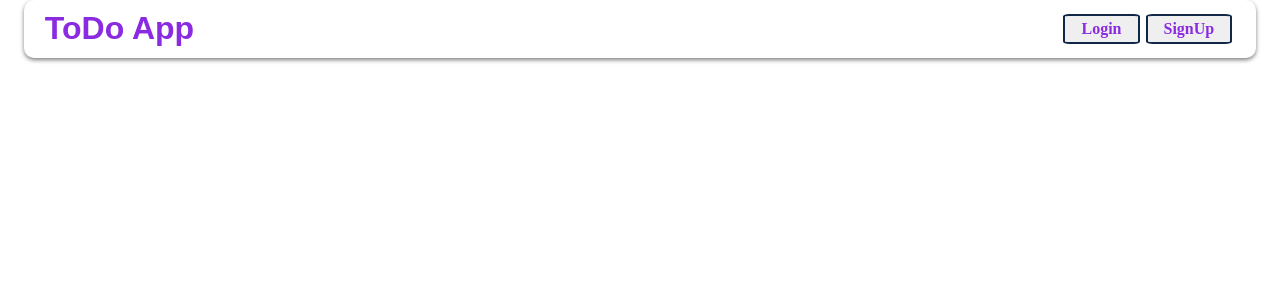
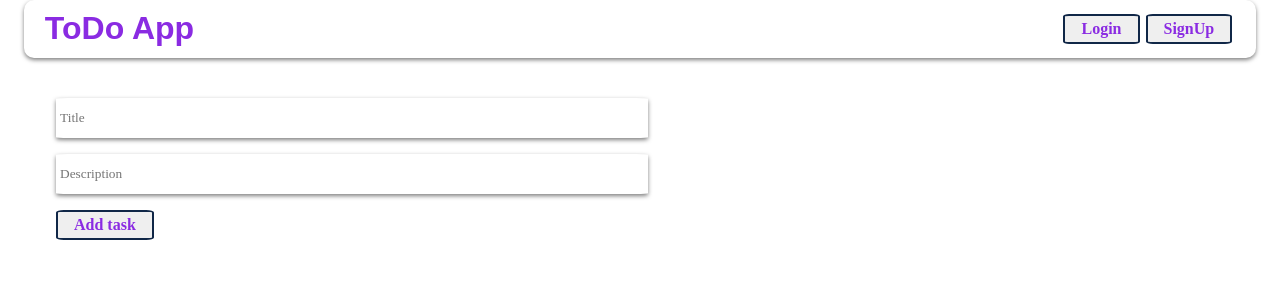
Before and after one commit to mahi25soni/NewToDo-frontend, a React (Vite) app: page / in a window 1280 px wide. Shown: the top 300 px of the page. Built offline with nearby package versions, Linux system fonts and the light colour scheme.

Commit message:
Add task frontend done

```diff
--- a/src/App.jsx
+++ b/src/App.jsx
@@ -4,15 +4,16 @@ import './App.css'
 import Navbar from './components/Navbar/Navbar'
 import Signup from './components/Auth/Signup'
 import Login from './components/Auth/Login'
+import Home from './components/Home/Home'
 
 function App() {
-
   return (
     <BrowserRouter>
     <Navbar></Navbar>
     <Routes>
       <Route path='/signup' element={<Signup />} />
-        <Route path='/login' element={<Login />} />
+      <Route path='/login' element={<Login />} />
+      <Route path='/' element={<Home></Home>}></Route>
 
     </Routes>
     </BrowserRouter>
--- /dev/null
+++ b/src/components/Home/Home.css
@@ -0,0 +1,27 @@
+.addTask {
+    display: flex;
+    flex-direction: column;
+    align-items: start;
+    padding: 2rem;
+}
+
+.addTask * {
+    margin: 0.5rem 0;
+}
+
+input {
+    width: 50%;
+    margin: 0.5rem 0;
+    height: 2rem;
+    outline: none;
+    border: none;
+    border-radius: 2%;
+    padding: 0.25rem;
+    box-shadow: 0 2px 4px rgba(0, 0, 0, 0.5);
+    font-family: cursive;
+}
+
+input:focus {
+    outline: 4px solid rgb(16, 39, 71);
+    transition-duration: 0.25s;
+}
--- /dev/null
+++ b/src/components/Home/Home.jsx
@@ -0,0 +1,12 @@
+import React from 'react'
+import Button from '../buttons/Button'
+import './Home.css'
+export default function Home() {
+  return (
+    <div className='addTask'>
+        <input type="text" id='title' name='title' placeholder='Title' />
+        <input type="text" id='desc' name='desc' placeholder='Description' />
+        <Button name={"Add task"}></Button>
+    </div>
+  )
+}
--- a/src/components/buttons/Button.css
+++ b/src/components/buttons/Button.css
@@ -16,4 +16,5 @@ button:hover {
     background-color: blueviolet;
     color: white;
     border: none;
+    transition-duration: 0.5s;
 }
```
Also changed, not shown: src/components/Auth/Auth.css (line endings or trailing spaces), src/components/Auth/Signup.jsx (line endings or trailing spaces).
